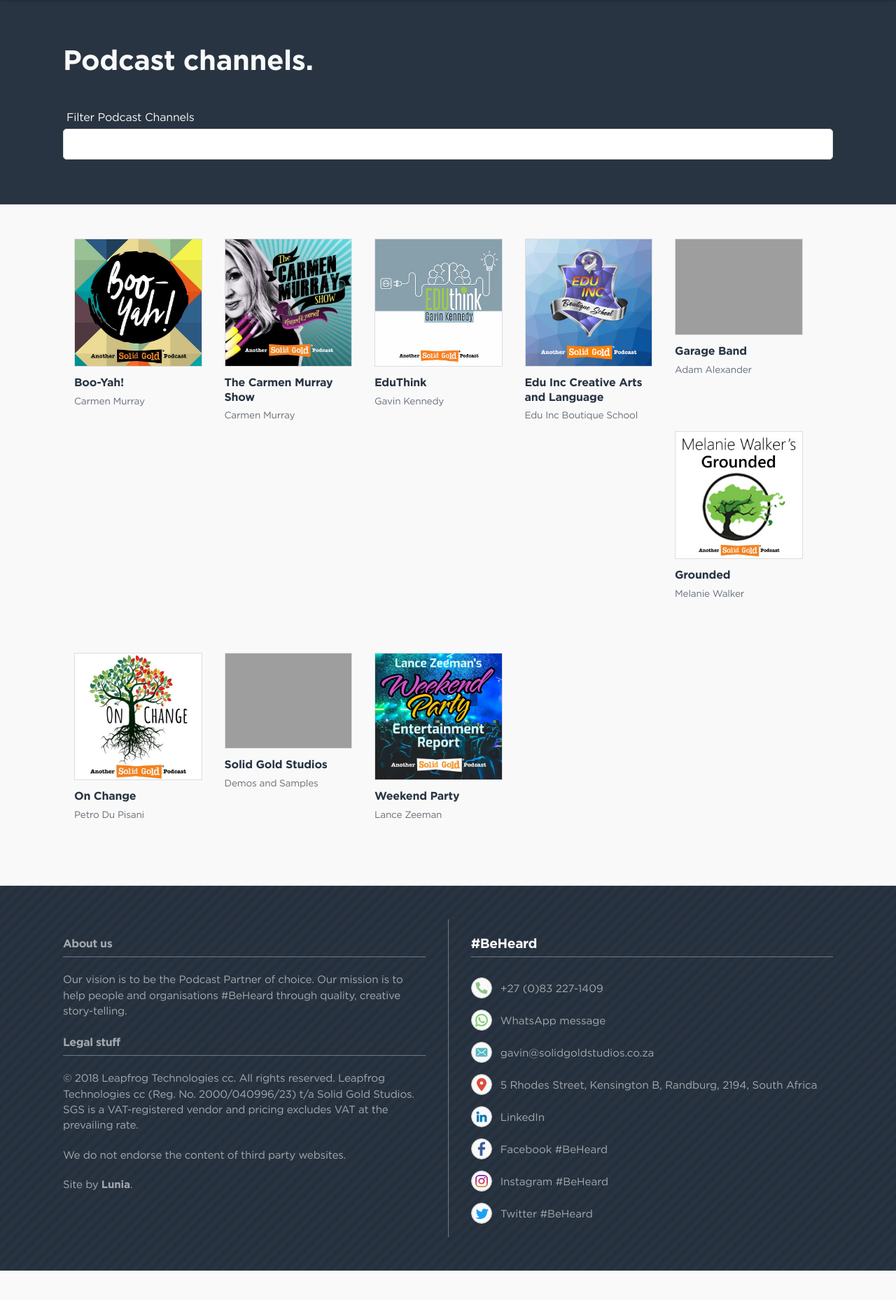
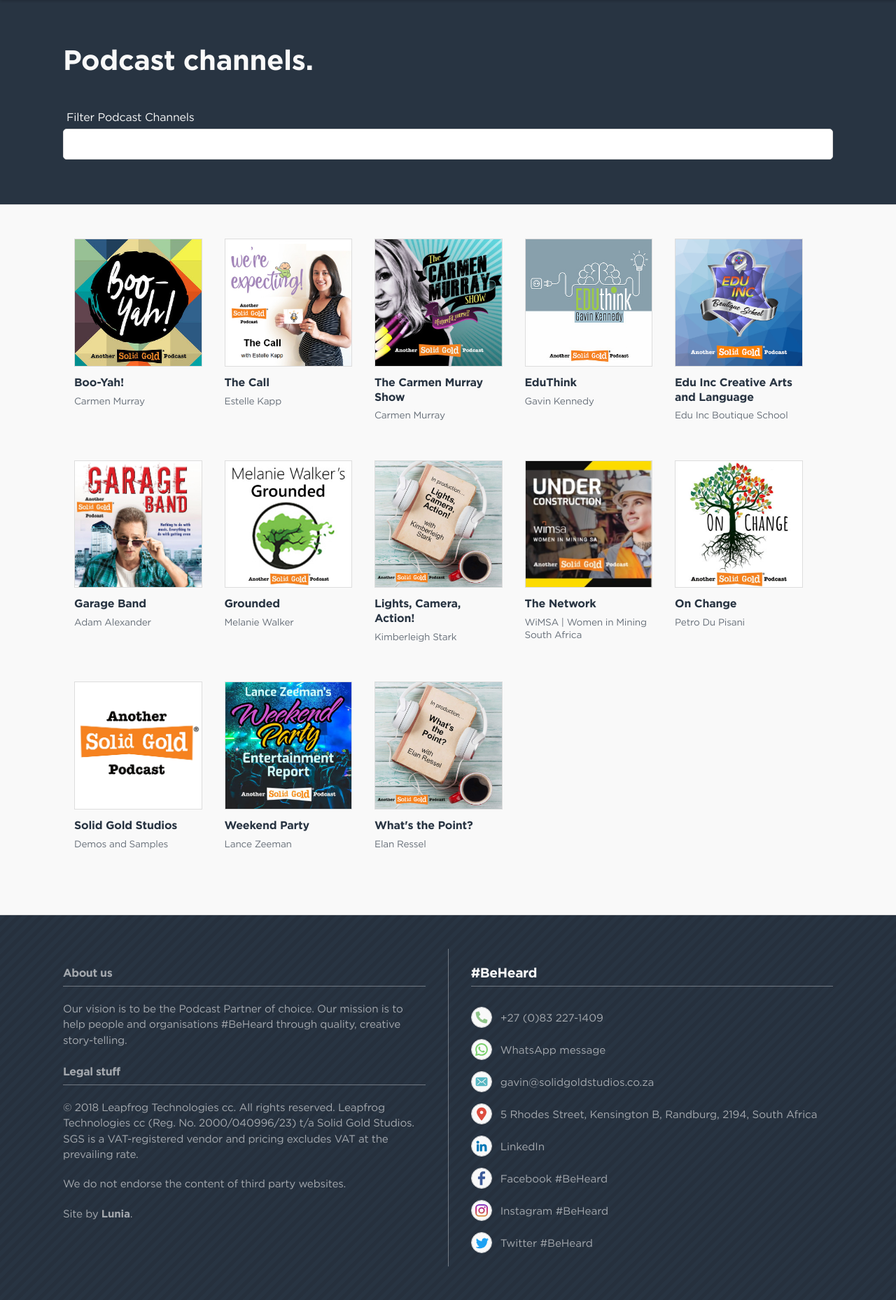
Before and after one commit to luniawebsites/solidgold, a PHP site: page /channels.php in a window 1280 px wide. Shown: the part 55-1913 px from the top of the page at 70% size. Before the commit the page ends 1871 px from the top, so only its background shows below. Run offline with PHP 8.4, Linux system fonts and the light colour scheme; some libraries are stand-ins or nearby versions.

Commit message:
add placeholder pics for new channels

```diff
--- a/channels.php
+++ b/channels.php
@@ -138,6 +138,14 @@
 					</span>
 				</a>
 
+				<a href="channels.php" class="pattern-channel-item" data-pattern-channel-item="the call estelle kapp">
+					<img src="assets/images/cover-art/channels/placeholder-thecall.jpg" alt="" />
+					<span>
+						<p>The Call</p>
+						<p>Estelle Kapp</p>
+					</span>
+				</a>
+
 				<a href="carmenmurray.php" class="pattern-channel-item" data-pattern-channel-item="carmen murray show">
 					<img src="assets/images/cover-art/channels/carmen-murray-show.jpg" alt="" />
 					<span>
@@ -178,6 +186,22 @@
 					</span>
 				</a>
 
+				<a href="channels.php" class="pattern-channel-item" data-pattern-channel-item="lights camera action kimberleigh stark famous">
+					<img src="assets/images/cover-art/channels/placeholder-famous.jpg" alt="" />
+					<span>
+						<p>Lights, Camera, Action!</p>
+						<p>Kimberleigh Stark</p>
+					</span>
+				</a>
+
+				<a href="channels.php" class="pattern-channel-item" data-pattern-channel-item="the network women in mining south africa as wimsa">
+					<img src="assets/images/cover-art/channels/placeholder-wimsa.jpg" alt="" />
+					<span>
+						<p>The Network</p>
+						<p>WiMSA | Women in Mining South Africa</p>
+					</span>
+				</a>
+
 				<a href="onchange.php" class="pattern-channel-item" data-pattern-channel-item="on change onchange petro du pisani dupisani">
 					<img src="assets/images/cover-art/channels/on-change.jpg" alt="" />
 					<span>
@@ -199,6 +223,14 @@
 					<span>
 						<p>Weekend Party</p>
 						<p>Lance Zeeman</p>
+					</span>
+				</a>
+
+				<a href="channels.php" class="pattern-channel-item" data-pattern-channel-item="what's the point elan ressel">
+					<img src="assets/images/cover-art/channels/placeholder-whatsthepoint.jpg" alt="" />
+					<span>
+						<p>What's the Point?</p>
+						<p>Elan Ressel</p>
 					</span>
 				</a>
 
```
Also changed, not shown: assets/images/cover-art/channels/eduthink-cover-000.jpg (added), assets/images/cover-art/channels/garageband.jpg (added), assets/images/cover-art/channels/placeholder-famous.jpg (added), assets/images/cover-art/channels/placeholder-thecall.jpg (added), assets/images/cover-art/channels/placeholder-whatsthepoint.jpg (added), assets/images/cover-art/channels/placeholder-wimsa.jpg (added), assets/images/cover-art/channels/solid-gold-studios-cover-0000.jpg (added).
